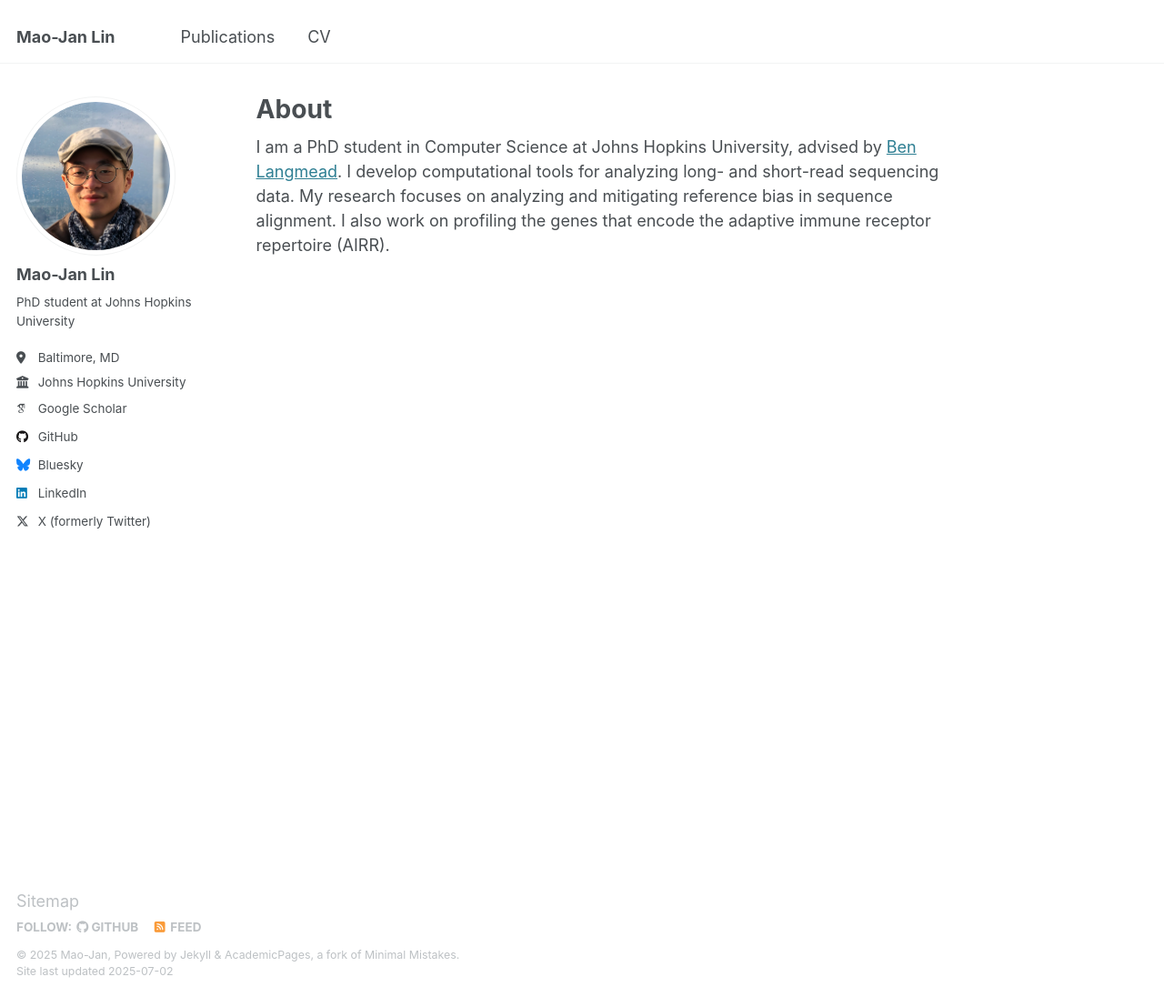
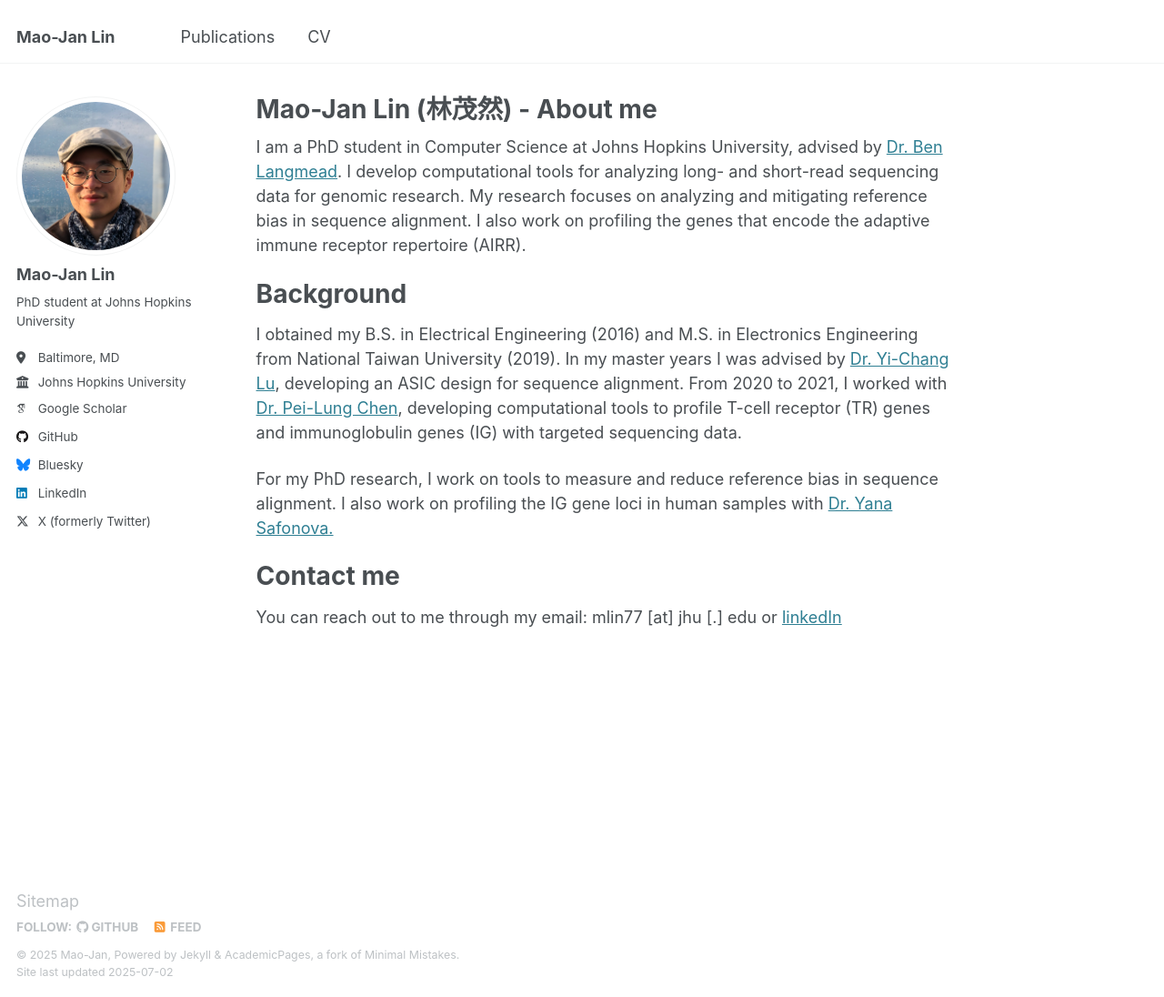
Before and after one commit to maojanlin/maojanlin.github.io, a Jekyll site: the page built from _pages/about.md, in a window 1280 px wide and 1096 px high. Shown: the whole window at 91% size. Built offline with Jekyll 4.4.1, drawn with Linux system fonts in a browser that asks for light colours; some web fonts are replaced.

Commit message:
update the basic information

```diff
--- a/_config.yml
+++ b/_config.yml
@@ -33,7 +33,7 @@ author:
 
   # Academic websites
   arxiv            : # URL - Update with the correct link to your profile
-  googlescholar    : "https://scholar.google.com/citations?user=L_EVYB8AAAAJ&hl=zh-TW"
+  googlescholar    : "https://scholar.google.com/citations?user=L_EVYB8AAAAJ&hl=en"
   impactstory      : # URL
       #orcid            : "http://orcid.org/yourorcidurl"
   semantic         : # URL
--- a/_pages/about.md
+++ b/_pages/about.md
@@ -1,13 +1,26 @@
 ---
 permalink: /
-title: "About"
+title: "Mao-Jan Lin (林茂然) - About me"
+excerpt: "About me"
 author_profile: true
 redirect_from:
   - /about/
   - /about.html
 ---
 
-I am a PhD student in Computer Science at Johns Hopkins University, advised by [Ben Langmead](https://www.langmead-lab.org/). I develop computational tools for analyzing long- and short-read sequencing data. My research focuses on analyzing and mitigating reference bias in sequence alignment. I also work on profiling the genes that encode the adaptive immune receptor repertoire (AIRR).
+I am a PhD student in Computer Science at Johns Hopkins University, advised by [Dr. Ben Langmead](https://www.langmead-lab.org/). I develop computational tools for analyzing long- and short-read sequencing data for genomic research. My research focuses on analyzing and mitigating reference bias in sequence alignment. I also work on profiling the genes that encode the adaptive immune receptor repertoire (AIRR).
+
+Background
+======
+I obtained my B.S. in Electrical Engineering (2016) and M.S. in Electronics Engineering from National Taiwan University (2019).  In my master years I was advised by [Dr. Yi-Chang Lu](https://sites.google.com/view/ldps-giee-ntu/home), developing an ASIC design for sequence alignment.  From 2020 to 2021, I worked with [Dr. Pei-Lung Chen](https://scholar.google.com/citations?user=f6kvpB0AAAAJ&hl=zh-TW), developing computational tools to profile T-cell receptor (TR) genes and immunoglobulin genes (IG) with targeted sequencing data.
+
+For my PhD research, I work on tools to measure and reduce reference bias in sequence alignment.  I also work on profiling the IG gene loci in human samples with [Dr. Yana Safonova.](https://sites.google.com/view/yana-safonova/about)
+
+
+Contact me
+======
+You can reach out to me through my email: mlin77 [at] jhu [.] edu or [linkedIn](https://www.linkedin.com/in/mao-jan-lin-959734138/)
+
 
 <!--
 This is the front page of a website that is powered by the [Academic Pages template](https://github.com/academicpages/academicpages.github.io) and hosted on GitHub pages. [GitHub pages](https://pages.github.com) is a free service in which websites are built and hosted from code and data stored in a GitHub repository, automatically updating when a new commit is made to the repository. This template was forked from the [Minimal Mistakes Jekyll Theme](https://mmistakes.github.io/minimal-mistakes/) created by Michael Rose, and then extended to support the kinds of content that academics have: publications, talks, teaching, a portfolio, blog posts, and a dynamically-generated CV. You can fork [this template](https://github.com/academicpages/academicpages.github.io) right now, modify the configuration and markdown files, add your own PDFs and other content, and have your own site for free, with no ads!
```
